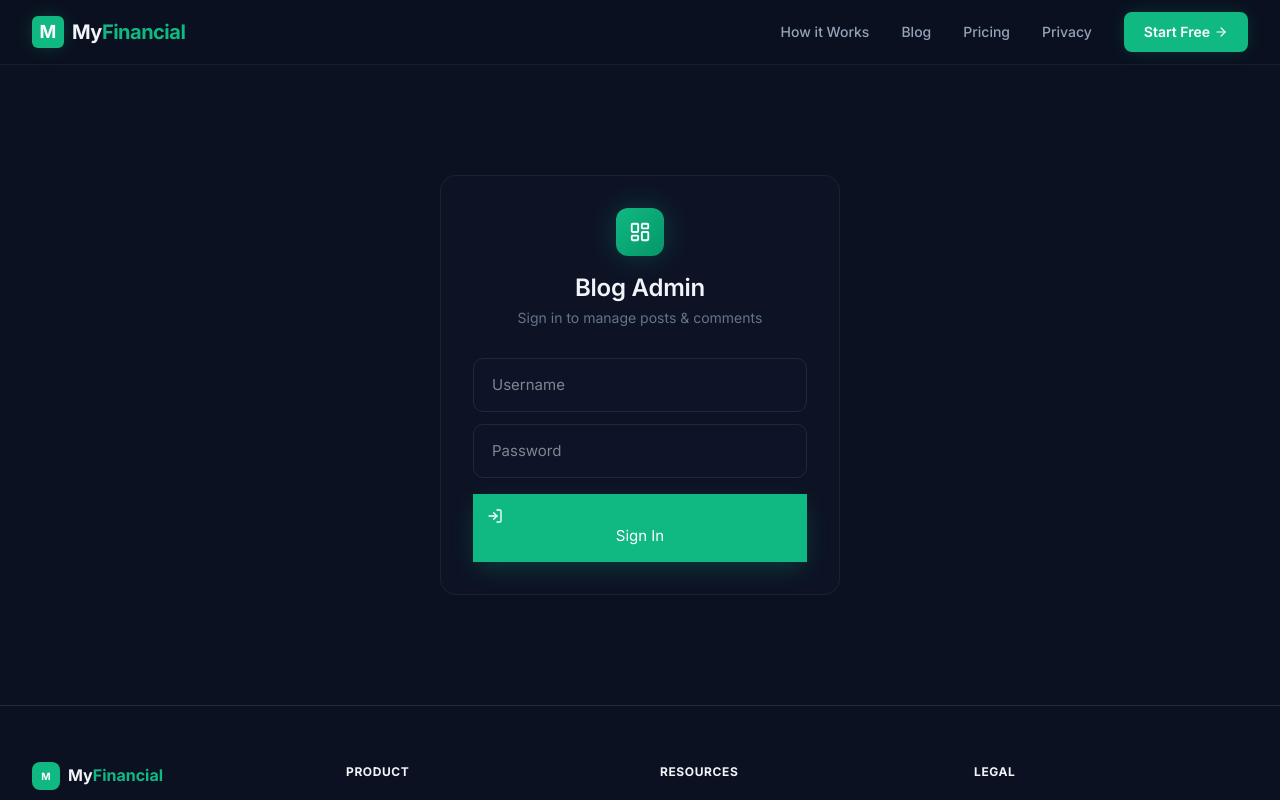
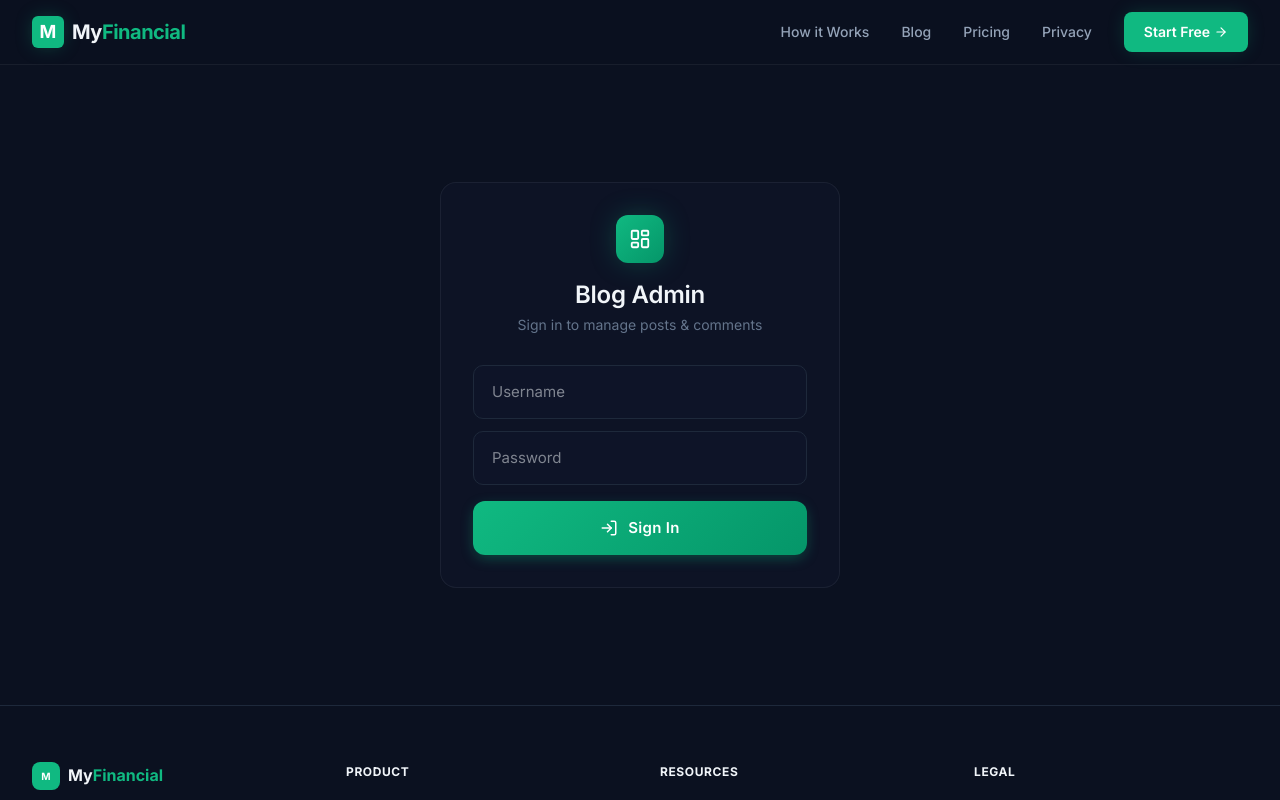
Before and after one commit to rohitguta2432/myFinance-web, a Next.js app: page /blog/admin in a window 1280 px wide. Shown: the top 800 px of the page. Built offline with nearby package versions, Linux system fonts and the light colour scheme.

Commit message:
fix: center-align Sign In button icon+text with Material-style elevation

```diff
--- a/src/app/blog/admin/page.tsx
+++ b/src/app/blog/admin/page.tsx
@@ -163,15 +163,32 @@ export default function AdminPage() {
                         <button
                             type="submit"
                             disabled={loginLoading}
-                            className="btn-primary"
                             style={{
                                 width: "100%",
-                                padding: "14px",
+                                display: "flex",
+                                alignItems: "center",
+                                justifyContent: "center",
+                                gap: 10,
+                                padding: "15px 24px",
                                 fontSize: 15,
-                                opacity: loginLoading ? 0.7 : 1,
+                                fontWeight: 600,
+                                fontFamily: "inherit",
+                                color: "#fff",
+                                background: loginLoading
+                                    ? "rgba(16, 185, 129, 0.6)"
+                                    : "linear-gradient(135deg, #10B981 0%, #059669 100%)",
+                                border: "none",
+                                borderRadius: 12,
+                                cursor: loginLoading ? "not-allowed" : "pointer",
+                                opacity: loginLoading ? 0.8 : 1,
+                                boxShadow: loginLoading
+                                    ? "none"
+                                    : "0 4px 14px -2px rgba(16, 185, 129, 0.4), 0 1px 3px rgba(0,0,0,0.2)",
+                                transition: "all 0.25s ease",
+                                letterSpacing: "0.02em",
                             }}
                         >
-                            <LogIn size={16} />
+                            <LogIn size={18} />
                             {loginLoading ? "Signing in..." : "Sign In"}
                         </button>
                     </form>
```
